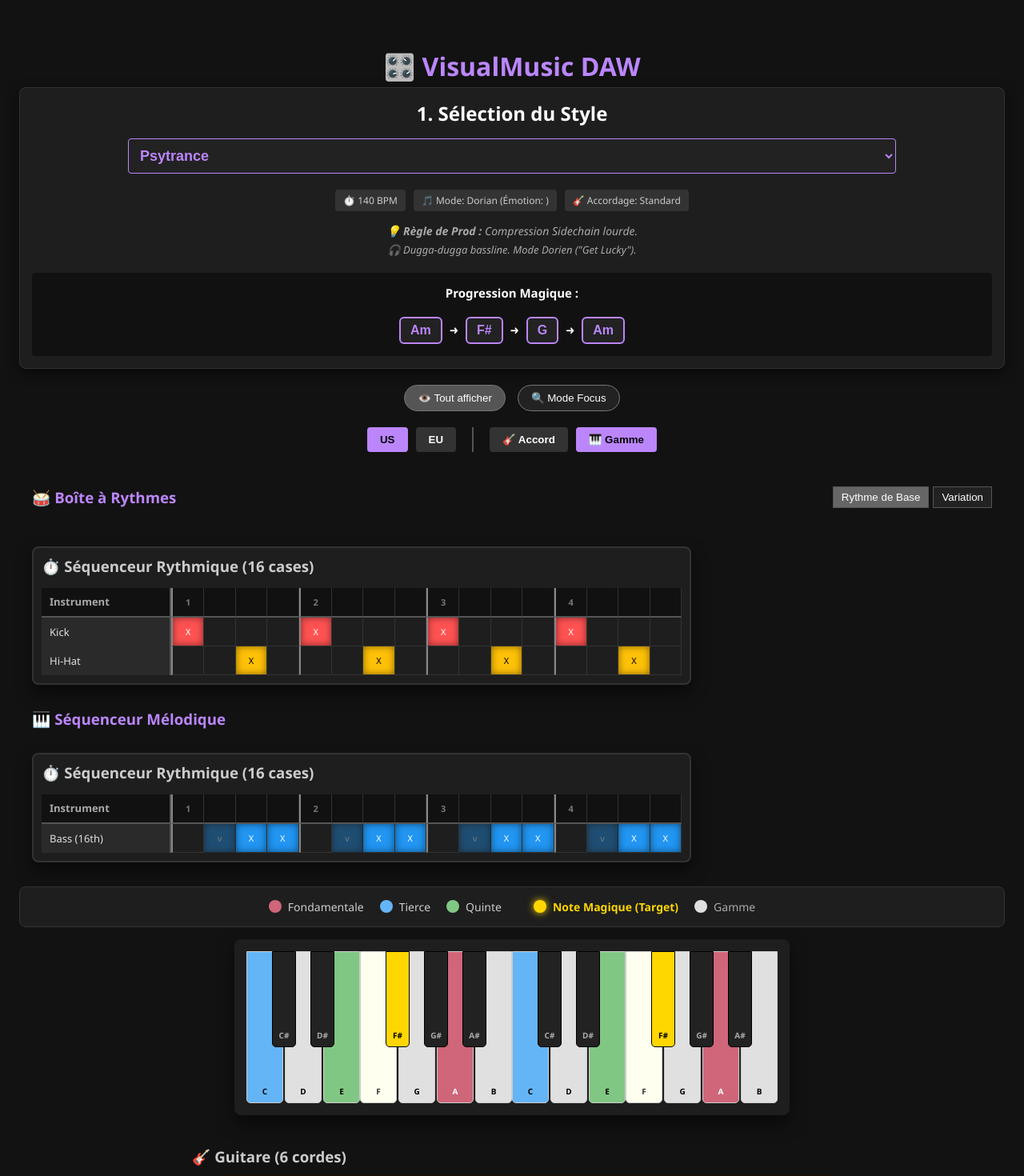
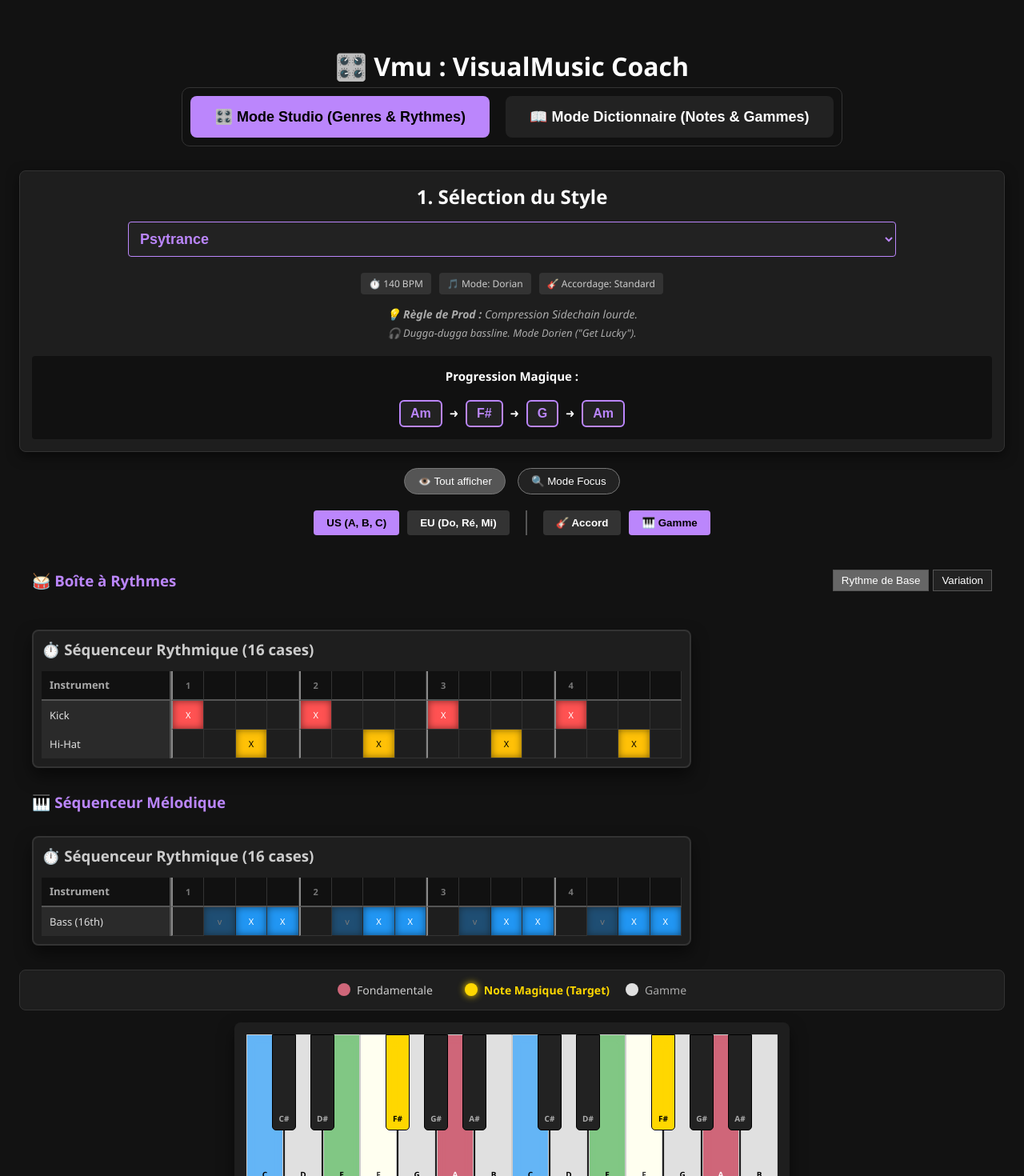
Before and after one commit to SolidJoke/VisualMusic, a React (Vite) app: page / in a window 1280 px wide. Shown: the top 1470 px of the page at 80% size. Built offline with nearby package versions, Linux system fonts and the light colour scheme.

Commit message:
Ajout des sélecteurs et de la logique mathématique pour le Mode Dictionnaire

```diff
--- a/src/App.jsx
+++ b/src/App.jsx
@@ -4,33 +4,48 @@ import PianoKeyboard from './components/Instruments/PianoKeyboard';
 import Fretboard from './components/Instruments/Fretboard';
 import PianoRoll from './components/Sequencer/PianoRoll';
 
-import { getScaleNotes, generateChordsFromNNS, MODES } from './core/theory';
+// NOUVEAU : On importe NOTES pour générer notre menu déroulant alphabétique
+import { getScaleNotes, generateChordsFromNNS, MODES, NOTES } from './core/theory';
 import { BRICKS } from './core/bricks';
 
 function App() {
+  const [appMode, setAppMode] = useState('studio');
   const [notation, setNotation] = useState('us');
+
+  // --- STATES DU MODE STUDIO ---
   const [currentBrickIndex, setCurrentBrickIndex] = useState(0);
-  const [displayMode, setDisplayMode] = useState('scale'); // Par défaut : gamme entière pour voir les Target Tones !
+  const [displayMode, setDisplayMode] = useState('scale');
   const [clickedChord, setClickedChord] = useState(null);
-
   const [layoutMode, setLayoutMode] = useState('all');
   const [activeTab, setActiveTab] = useState('sequencer');
-  // NOUVEAU : Toggle pour les variations rythmiques
   const [useRhythmVariation, setUseRhythmVariation] = useState(false);
+
+  // --- STATES DU MODE DICTIONNAIRE (NOUVEAU) ---
+  const [dictRoot, setDictRoot] = useState(0); // 0 = Do (C) par défaut
+  const [dictType, setDictType] = useState('single_note');
 
   const activeBrick = BRICKS.at(Number(currentBrickIndex));
 
   useEffect(() => {
+    if (appMode === 'studio') {
         document.documentElement.style.setProperty('--theme-primary', activeBrick.theme.primary);
         document.documentElement.style.setProperty('--theme-bg', activeBrick.theme.bg);
+    } else {
+        document.documentElement.style.setProperty('--theme-primary', '#ffd700');
+        document.documentElement.style.setProperty('--theme-bg', '#1a1a1a');
+    }
     setClickedChord(null);
-    setUseRhythmVariation(false); // Reset au changement de genre
-  }, [currentBrickIndex]);
+    setUseRhythmVariation(false);
+  }, [currentBrickIndex, appMode, activeBrick]);
 
+  // --- LE CERVEAU SÉPARÉ EN DEUX (AIGUILLAGE LOGIQUE) ---
+  let activeNoteValues = new Array();
+  let currentRootValue = 0;
+  let targetValue = -1;
+
+  if (appMode === 'studio') {
       const scaleNotes = getScaleNotes(activeBrick.rootValue, activeBrick.modeName);
-  const compatibleChords = generateChordsFromNNS(activeBrick.rootValue, activeBrick.modeName, activeBrick.nnsProgression);
-
-  const activeNoteValues = new Array();
+      const modeData = Reflect.get(MODES, activeBrick.modeName);
 
       if (displayMode === 'scale') {
           scaleNotes.forEach(note => { activeNoteValues.push(note.value); });
@@ -46,66 +61,74 @@ function App() {
               activeNoteValues.push(scaleNotes.at(0).value, scaleNotes.at(2).value, scaleNotes.at(4).value);
           }
       }
+      currentRootValue = clickedChord ? clickedChord.rootNote.value : activeBrick.rootValue;
+      targetValue = !clickedChord ? (activeBrick.rootValue + modeData.targetInterval) % 12 : -1;
 
-  const currentRootValue = clickedChord ? clickedChord.rootNote.value : activeBrick.rootValue;
+  } else {
+      // LOGIQUE DU MODE DICTIONNAIRE
+      currentRootValue = Number(dictRoot);
 
-  // CALCUL DE LA NOTE MAGIQUE (Target Tone)
-  const modeData = Reflect.get(MODES, activeBrick.modeName);
-  // La note magique n'apparaît que si on n'a cliqué sur aucun accord spécifique
-  const targetValue = !clickedChord ? (activeBrick.rootValue + modeData.targetInterval) % 12 : -1;
+      if (dictType === 'scale_major') {
+          const notes = getScaleNotes(currentRootValue, 'Ionian');
+          notes.forEach(n => activeNoteValues.push(n.value));
+      } else if (dictType === 'scale_minor') {
+          const notes = getScaleNotes(currentRootValue, 'Aeolian');
+          notes.forEach(n => activeNoteValues.push(n.value));
+      } else if (dictType === 'chord_major') {
+          activeNoteValues.push(currentRootValue, (currentRootValue + 4) % 12, (currentRootValue + 7) % 12);
+      } else if (dictType === 'chord_minor') {
+          activeNoteValues.push(currentRootValue, (currentRootValue + 3) % 12, (currentRootValue + 7) % 12);
+      } else if (dictType === 'single_note') {
+          activeNoteValues.push(currentRootValue);
+      }
+  }
 
-  // Sélection du bon tableau de batterie (Base ou Variation)
   const activeDrums = useRhythmVariation && activeBrick.drumTracksVariation ? activeBrick.drumTracksVariation : activeBrick.drumTracks;
 
   return (
-    // LARGEUR ÉTENDUE ICI POUR L'ÉCRAN 4K (1600px au lieu de 800px)
     <div className="app-container" style={{ maxWidth: '1600px', margin: '0 auto' }}>
-      <h1>🎛️ VisualMusic DAW</h1>
+      <h1 style={{color: '#fff'}}>🎛️ Vmu : VisualMusic Coach</h1>
 
+      <div style={{ display: 'flex', justifyContent: 'center', gap: '20px', marginBottom: '30px', padding: '10px', backgroundColor: '#111', borderRadius: '10px', border: '1px solid #333', flexWrap: 'wrap' }}>
+          <button onClick={() => setAppMode('studio')} style={{ padding: '15px 30px', fontSize: '18px', fontWeight: 'bold', borderRadius: '8px', cursor: 'pointer', backgroundColor: appMode === 'studio' ? 'var(--theme-primary)' : '#222', color: appMode === 'studio' ? '#000' : '#fff', border: 'none', transition: 'all 0.3s' }}>
+              🎛️ Mode Studio (Genres & Rythmes)
+          </button>
+          <button onClick={() => setAppMode('dictionary')} style={{ padding: '15px 30px', fontSize: '18px', fontWeight: 'bold', borderRadius: '8px', cursor: 'pointer', backgroundColor: appMode === 'dictionary' ? 'var(--theme-primary)' : '#222', color: appMode === 'dictionary' ? '#000' : '#fff', border: 'none', transition: 'all 0.3s' }}>
+              📖 Mode Dictionnaire (Notes & Gammes)
+          </button>
+      </div>
+
+      {appMode === 'studio' && (
+          <>
               <div className="dashboard-panel" style={{ textAlign: 'center', maxWidth: '1600px' }}>
                 <h2 style={{ margin: '0 0 15px 0', color: '#fff' }}>1. Sélection du Style</h2>
-
-        <select
-          value={currentBrickIndex}
-          onChange={(e) => setCurrentBrickIndex(e.target.value)}
-          style={{ padding: '10px', fontSize: '18px', borderRadius: '4px', cursor: 'pointer', backgroundColor: '#222', color: 'var(--theme-primary)', border: '1px solid var(--theme-primary)', fontWeight: 'bold', width: '80%' }}
-        >
-          {BRICKS.map((brick, index) => (
-            <option key={index} value={index}>{brick.name}</option>
-          ))}
+                <select value={currentBrickIndex} onChange={(e) => setCurrentBrickIndex(e.target.value)} style={{ padding: '10px', fontSize: '18px', borderRadius: '4px', cursor: 'pointer', backgroundColor: '#222', color: 'var(--theme-primary)', border: '1px solid var(--theme-primary)', fontWeight: 'bold', width: '80%' }}>
+                  {BRICKS.map((brick, index) => (<option key={index} value={index}>{brick.name}</option>))}
                 </select>
 
                 <div style={{ marginTop: '15px' }}>
                     <span className="info-badge">⏱️ {activeBrick.bpm} BPM</span>
-            <span className="info-badge">🎵 Mode: {activeBrick.modeName} (Émotion: {modeData.emotion})</span>
+                    <span className="info-badge">🎵 Mode: {activeBrick.modeName}</span>
                     <span className="info-badge">🎸 Accordage: {activeBrick.tuning}</span>
                 </div>
 
-        <div className="effects-text">
-            💡 <strong>Règle de Prod :</strong> {activeBrick.effects}
-        </div>
-        <div style={{ color: '#aaa', fontSize: '13px', marginTop: '5px', fontStyle: 'italic' }}>
-            🎧 {activeBrick.examples}
-        </div>
+                <div className="effects-text">💡 <strong>Règle de Prod :</strong> {activeBrick.effects}</div>
+                <div style={{ color: '#aaa', fontSize: '13px', marginTop: '5px', fontStyle: 'italic' }}>🎧 {activeBrick.examples}</div>
 
                 <div style={{marginTop: '20px', color: '#fff', fontSize: '15px', backgroundColor: '#111', padding: '15px', borderRadius: '4px'}}>
                     <strong>Progression Magique : </strong> <br/><br/>
-
-            {compatibleChords.map((c, i) => {
+                    {generateChordsFromNNS(activeBrick.rootValue, activeBrick.modeName, activeBrick.nnsProgression).map((c, i) => {
                         const isSelected = clickedChord && clickedChord.nns === c.nns;
                         return (
                             <span key={i}>
                                 <button onClick={() => setClickedChord(c)} style={{ background: isSelected ? 'var(--theme-primary)' : '#222', color: isSelected ? '#000' : 'var(--theme-primary)', border: '2px solid var(--theme-primary)', borderRadius: '6px', padding: '6px 12px', cursor: 'pointer', fontWeight: 'bold', fontSize: '16px', margin: '0 5px', transition: 'all 0.2s' }}>
                                     {notation === 'us' ? c.chordNameUS : c.chordNameEU}
                                 </button>
-                        {i < compatibleChords.length - 1 ? ' ➜ ' : ''}
+                                {i < activeBrick.nnsProgression.length - 1 ? ' ➜ ' : ''}
                             </span>
                         );
                     })}
-
-            {clickedChord && (
-                <button onClick={() => setClickedChord(null)} style={{marginLeft: '15px', padding: '5px', fontSize: '12px', cursor: 'pointer', backgroundColor: '#444', color: '#fff', border: 'none', borderRadius: '4px'}}>🔄 Revenir à la base</button>
-            )}
+                    {clickedChord && (<button onClick={() => setClickedChord(null)} style={{marginLeft: '15px', padding: '5px', fontSize: '12px', cursor: 'pointer', backgroundColor: '#444', color: '#fff', border: 'none', borderRadius: '4px'}}>🔄 Revenir à la base</button>)}
                 </div>
               </div>
 
@@ -115,60 +138,103 @@ function App() {
               </div>
 
               {layoutMode === 'tabs' && (
-          <div style={{ display: 'flex', gap: '10px', marginBottom: '20px' }}>
+                  <div style={{ display: 'flex', gap: '10px', marginBottom: '20px', justifyContent: 'center' }}>
                       <button onClick={() => setActiveTab('sequencer')} style={{ padding: '10px', fontWeight: 'bold', backgroundColor: activeTab === 'sequencer' ? 'var(--theme-primary)' : '#333', color: activeTab === 'sequencer' ? '#000' : '#fff', border: 'none', borderRadius: '4px', cursor: 'pointer' }}>🥁 Séquenceurs</button>
                       <button onClick={() => setActiveTab('piano')} style={{ padding: '10px', fontWeight: 'bold', backgroundColor: activeTab === 'piano' ? 'var(--theme-primary)' : '#333', color: activeTab === 'piano' ? '#000' : '#fff', border: 'none', borderRadius: '4px', cursor: 'pointer' }}>🎹 Piano</button>
                       <button onClick={() => setActiveTab('guitars')} style={{ padding: '10px', fontWeight: 'bold', backgroundColor: activeTab === 'guitars' ? 'var(--theme-primary)' : '#333', color: activeTab === 'guitars' ? '#000' : '#fff', border: 'none', borderRadius: '4px', cursor: 'pointer' }}>🎸 Guitares</button>
                   </div>
               )}
+          </>
+      )}
+
+      {appMode === 'dictionary' && (
+          <div className="dashboard-panel" style={{ textAlign: 'center', maxWidth: '1600px', backgroundColor: '#2a2a2a', border: '1px solid #ffd700' }}>
+              <h2 style={{ margin: '0 0 15px 0', color: 'var(--theme-primary)' }}>📖 Explorateur Libre</h2>
+
+              <div style={{ display: 'flex', justifyContent: 'center', gap: '20px', flexWrap: 'wrap' }}>
+                  <div>
+                      <label style={{ display: 'block', color: '#ccc', marginBottom: '5px' }}>Note de base (Fondamentale)</label>
+                      <select value={dictRoot} onChange={(e) => setDictRoot(e.target.value)} style={{ padding: '10px', fontSize: '18px', borderRadius: '4px', cursor: 'pointer', backgroundColor: '#111', color: '#fff', border: '1px solid #555' }}>
+                          {NOTES.map(n => (
+                              <option key={n.value} value={n.value}>{notation === 'us' ? n.us : n.eu}</option>
+                          ))}
+                      </select>
+                  </div>
+                  <div>
+                      <label style={{ display: 'block', color: '#ccc', marginBottom: '5px' }}>Type de structure</label>
+                      <select value={dictType} onChange={(e) => setDictType(e.target.value)} style={{ padding: '10px', fontSize: '18px', borderRadius: '4px', cursor: 'pointer', backgroundColor: '#111', color: '#fff', border: '1px solid #555' }}>
+                          <option value="single_note">Note Unique (Apprendre le manche)</option>
+                          <option value="chord_major">Accord Majeur (1-3-5)</option>
+                          <option value="chord_minor">Accord Mineur (1-b3-5)</option>
+                          <option value="scale_major">Gamme Majeure (Ionian)</option>
+                          <option value="scale_minor">Gamme Mineure (Aeolian)</option>
+                      </select>
+                  </div>
+              </div>
+          </div>
+      )}
+
 
       <div style={{ marginBottom: '25px', display: 'flex', gap: '10px', flexWrap: 'wrap', justifyContent: 'center' }}>
-        <button onClick={() => setNotation('us')} style={{ padding: '8px 16px', cursor: 'pointer', borderRadius: '4px', border: 'none', fontWeight: 'bold', backgroundColor: notation === 'us' ? 'var(--theme-primary)' : '#333', color: notation === 'us' ? '#000' : '#fff' }}>US</button>
-        <button onClick={() => setNotation('eu')} style={{ padding: '8px 16px', cursor: 'pointer', borderRadius: '4px', border: 'none', fontWeight: 'bold', backgroundColor: notation === 'eu' ? 'var(--theme-primary)' : '#333', color: notation === 'eu' ? '#000' : '#fff' }}>EU</button>
+        <button onClick={() => setNotation('us')} style={{ padding: '8px 16px', cursor: 'pointer', borderRadius: '4px', border: 'none', fontWeight: 'bold', backgroundColor: notation === 'us' ? 'var(--theme-primary)' : '#333', color: notation === 'us' ? '#000' : '#fff' }}>US (A, B, C)</button>
+        <button onClick={() => setNotation('eu')} style={{ padding: '8px 16px', cursor: 'pointer', borderRadius: '4px', border: 'none', fontWeight: 'bold', backgroundColor: notation === 'eu' ? 'var(--theme-primary)' : '#333', color: notation === 'eu' ? '#000' : '#fff' }}>EU (Do, Ré, Mi)</button>
+
+        {/* Les boutons Accord/Gamme n'ont de sens qu'en mode Studio ! */}
+        {appMode === 'studio' && (
+            <>
                 <div style={{ borderLeft: '2px solid #555', margin: '0 10px' }}></div>
                 <button onClick={() => setDisplayMode('chord')} style={{ padding: '8px 16px', cursor: 'pointer', borderRadius: '4px', border: 'none', fontWeight: 'bold', backgroundColor: displayMode === 'chord' ? 'var(--theme-primary)' : '#333', color: displayMode === 'chord' ? '#000' : '#fff' }}>🎸 Accord</button>
                 <button onClick={() => setDisplayMode('scale')} style={{ padding: '8px 16px', cursor: 'pointer', borderRadius: '4px', border: 'none', fontWeight: 'bold', backgroundColor: displayMode === 'scale' ? 'var(--theme-primary)' : '#333', color: displayMode === 'scale' ? '#000' : '#fff' }}>🎹 Gamme</button>
+            </>
+        )}
       </div>
 
-      {(layoutMode === 'all' || activeTab === 'sequencer') && (
+      {appMode === 'studio' && (layoutMode === 'all' || activeTab === 'sequencer') && (
           <div style={{width: '100%', maxWidth: '1600px', marginBottom: '30px'}}>
             <div style={{display: 'flex', justifyContent: 'space-between', alignItems: 'center'}}>
                 <h3 style={{color: 'var(--theme-primary)'}}>🥁 Boîte à Rythmes</h3>
-                {/* BOUTONS VARIATION RYTHMIQUE */}
                 <div>
                     <button onClick={() => setUseRhythmVariation(false)} style={{ padding: '5px 10px', marginRight: '5px', backgroundColor: !useRhythmVariation ? '#666' : '#222', color: '#fff', border: '1px solid #555', cursor: 'pointer' }}>Rythme de Base</button>
                     <button onClick={() => setUseRhythmVariation(true)} style={{ padding: '5px 10px', backgroundColor: useRhythmVariation ? '#666' : '#222', color: '#fff', border: '1px solid #555', cursor: 'pointer' }}>Variation</button>
                 </div>
             </div>
-
             <PianoRoll tracks={activeDrums} totalSteps={activeBrick.id === 'breakbeat' ? 16 : 16} />
             <h3 style={{color: 'var(--theme-primary)', marginTop: '30px'}}>🎹 Séquenceur Mélodique</h3>
             <PianoRoll tracks={activeBrick.melodyTracks} totalSteps={16} />
           </div>
       )}
 
-      {(layoutMode === 'all' || activeTab === 'piano' || activeTab === 'guitars') && (
+      {(appMode === 'dictionary' || layoutMode === 'all' || activeTab === 'piano' || activeTab === 'guitars') && (
           <div style={{ width: '100%', maxWidth: '1600px', display: 'flex', justifyContent: 'center', gap: '20px', flexWrap: 'wrap', padding: '15px', backgroundColor: '#1e1e1e', borderRadius: '8px', border: '1px solid #333', marginBottom: '15px' }}>
               <div style={{ display: 'flex', alignItems: 'center', gap: '8px' }}><div style={{ width: '16px', height: '16px', backgroundColor: '#cf6679', borderRadius: '50%' }}></div><span style={{ color: '#ccc', fontSize: '14px' }}>Fondamentale</span></div>
+
+              {/* On n'affiche Bleu/Vert que si on ne cherche pas une Note Unique */}
+              {dictType !== 'single_note' && (
+                  <>
                     <div style={{ display: 'flex', alignItems: 'center', gap: '8px' }}><div style={{ width: '16px', height: '16px', backgroundColor: '#64b5f6', borderRadius: '50%' }}></div><span style={{ color: '#ccc', fontSize: '14px' }}>Tierce</span></div>
                     <div style={{ display: 'flex', alignItems: 'center', gap: '8px' }}><div style={{ width: '16px', height: '16px', backgroundColor: '#81c784', borderRadius: '50%' }}></div><span style={{ color: '#ccc', fontSize: '14px' }}>Quinte</span></div>
-              {displayMode === 'scale' && (
+                  </>
+              )}
+
+              {(appMode === 'studio' && displayMode === 'scale') || dictType.includes('scale') ? (
                   <>
+                    {appMode === 'studio' && (
                       <div style={{ display: 'flex', alignItems: 'center', gap: '8px', marginLeft: '20px' }}><div style={{ width: '16px', height: '16px', backgroundColor: '#ffd700', borderRadius: '50%', boxShadow: '0 0 10px #ffd700' }}></div><span style={{ color: '#ffd700', fontSize: '14px', fontWeight: 'bold' }}>Note Magique (Target)</span></div>
+                    )}
                     <div style={{ display: 'flex', alignItems: 'center', gap: '8px' }}><div style={{ width: '16px', height: '16px', backgroundColor: '#e0e0e0', borderRadius: '50%' }}></div><span style={{ color: '#aaa', fontSize: '14px' }}>Gamme</span></div>
                   </>
-              )}
+              ) : null}
           </div>
       )}
 
-      {(layoutMode === 'all' || activeTab === 'piano') && (
+      {(appMode === 'dictionary' || layoutMode === 'all' || activeTab === 'piano') && (
           <PianoKeyboard activeNotes={activeNoteValues} numOctaves={2} notation={notation} rootValue={currentRootValue} targetValue={targetValue} />
       )}
 
-      {(layoutMode === 'all' || activeTab === 'guitars') && (
+      {(appMode === 'dictionary' || layoutMode === 'all' || activeTab === 'guitars') && (
           <>
-            <Fretboard instrument="guitar" activeNotes={activeNoteValues} notation={notation} stringTuning={activeBrick.guitarStrings} rootValue={currentRootValue} targetValue={targetValue} />
-            <Fretboard instrument="bass" activeNotes={activeNoteValues} notation={notation} stringTuning={activeBrick.bassStrings} rootValue={currentRootValue} targetValue={targetValue} />
+            <Fretboard instrument="guitar" activeNotes={activeNoteValues} notation={notation} rootValue={currentRootValue} targetValue={targetValue} />
+            <Fretboard instrument="bass" activeNotes={activeNoteValues} notation={notation} rootValue={currentRootValue} targetValue={targetValue} />
           </>
       )}
     </div>
```
Lines whose indentation alone changed are shown as unchanged.
